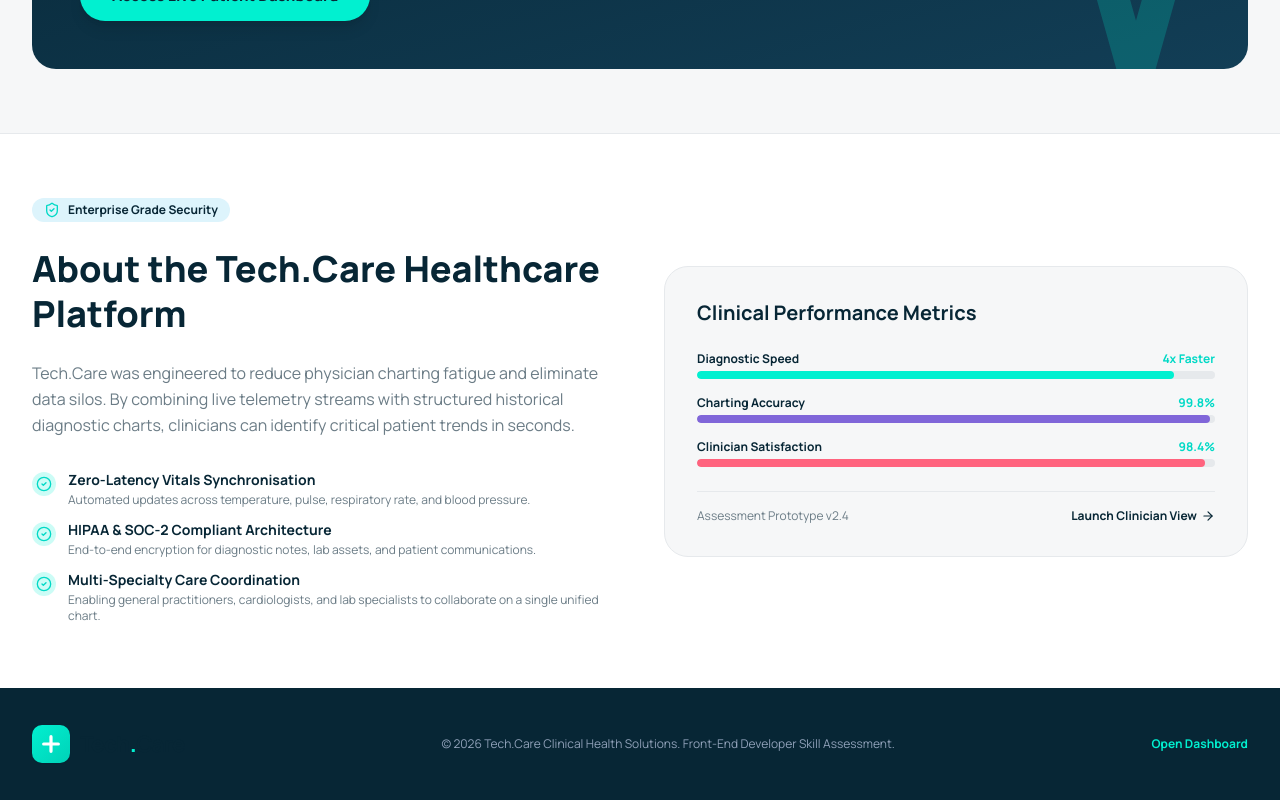
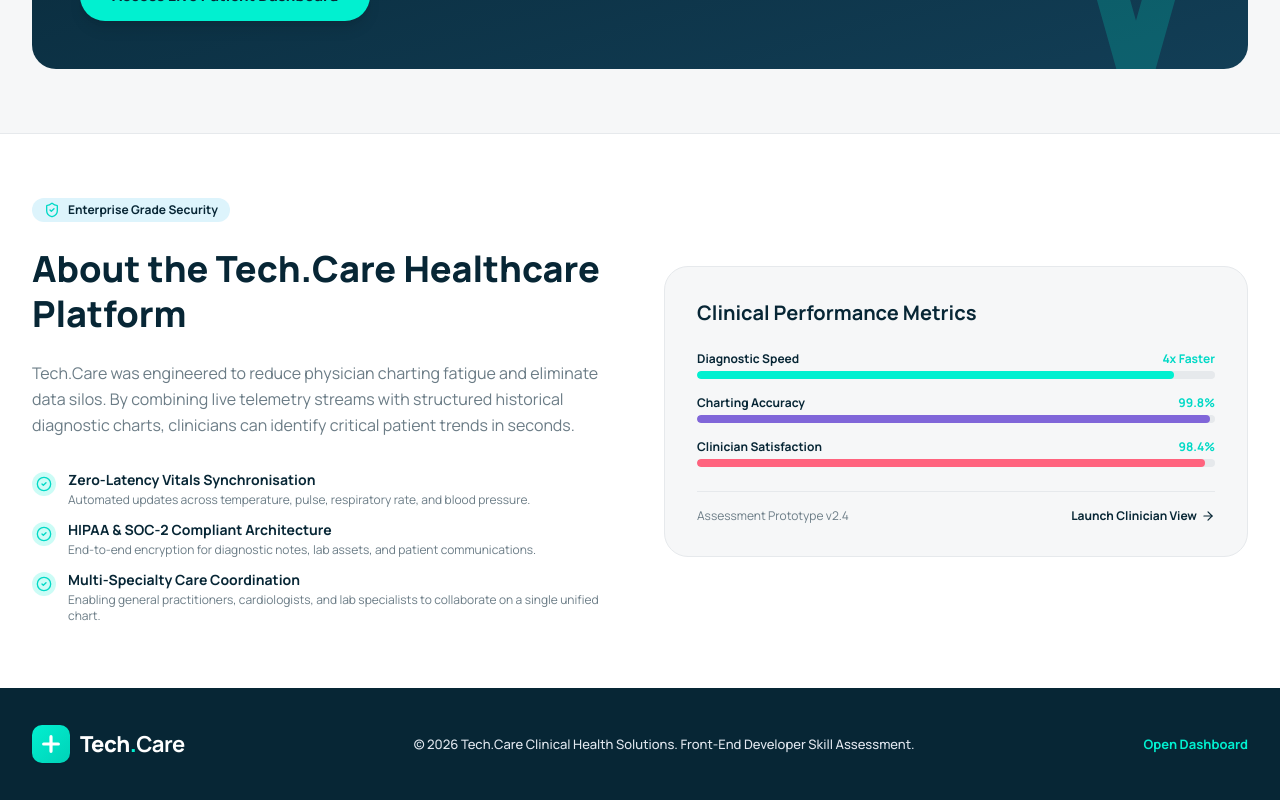
Before and after one commit to bikram73/Tech_Care, a React (Vite) app: page / in a window 1280 px wide. Shown: the part 2406-3206 px from the top of the page. Built offline with nearby package versions, Linux system fonts and the light colour scheme; no server answers.

Commit message:
first commit

```diff
--- a/src/components/Header.tsx
+++ b/src/components/Header.tsx
@@ -3,9 +3,6 @@ import { TechCareLogo } from './Icons';
 import {
   House,
   Users,
-  Calendar,
-  MessageSquare,
-  CreditCard,
   Check,
 } from 'lucide-react';
 
@@ -26,9 +23,6 @@ export const Header: React.FC<HeaderProps> = ({ activeTab, setActiveTab, onGoToH
   const navItems = [
     { id: 'overview', label: 'Overview', icon: House },
     { id: 'patients', label: 'Patients', icon: Users },
-    { id: 'schedule', label: 'Schedule', icon: Calendar },
-    { id: 'message', label: 'Message', icon: MessageSquare },
-    { id: 'transactions', label: 'Transactions', icon: CreditCard },
   ];
 
   return (
--- a/src/components/HomePage.tsx
+++ b/src/components/HomePage.tsx
@@ -490,14 +490,16 @@ export const HomePage: React.FC<HomePageProps> = ({ onEnterDashboard }) => {
       <footer className="bg-[#072635] text-white py-10 px-4 sm:px-8 text-center text-xs">
         <div className="max-w-7xl mx-auto flex flex-col sm:flex-row items-center justify-between gap-4">
           <div className="flex items-center gap-2">
-            <TechCareLogo />
+            <TechCareLogo dark={true} />
           </div>
-          <p className="text-slate-400">© 2026 Tech.Care Clinical Health Solutions. Front-End Developer Skill Assessment.</p>
+          <p className="text-slate-200 font-medium text-[13px]">
+            © 2026 Tech.Care Clinical Health Solutions. Front-End Developer Skill Assessment.
+          </p>
           <div className="flex items-center gap-4">
             <button
               type="button"
               onClick={onEnterDashboard}
-              className="text-[#01F0D0] font-bold hover:underline cursor-pointer"
+              className="text-[#01F0D0] hover:text-white font-bold text-[13px] hover:underline cursor-pointer transition"
             >
               Open Dashboard
             </button>
--- a/src/components/Icons.tsx
+++ b/src/components/Icons.tsx
@@ -1,7 +1,7 @@
 import React from 'react';
 
 // Tech.Care brand logo
-export const TechCareLogo: React.FC<{ className?: string }> = ({ className = "h-8" }) => (
+export const TechCareLogo: React.FC<{ className?: string; dark?: boolean }> = ({ className = "h-8", dark = false }) => (
   <div className={`flex items-center gap-2.5 select-none ${className}`}>
     <div className="w-[38px] h-[38px] bg-gradient-to-br from-[#01F0D0] to-[#00D2B8] rounded-[10px] flex items-center justify-center shadow-xs">
       <svg width="22" height="22" viewBox="0 0 24 24" fill="none">
@@ -14,10 +14,10 @@ export const TechCareLogo: React.FC<{ className?: string }> = ({ className = "h-
         />
       </svg>
     </div>
-    <div className="font-extrabold text-[22px] tracking-tight text-[#072635] leading-none">
+    <div className={`font-extrabold text-[22px] tracking-tight ${dark ? 'text-white' : 'text-[#072635]'} leading-none`}>
       <span>Tech</span>
       <span className="text-[#01F0D0]">.</span>
-      <span className="font-bold text-[#072635]">Care</span>
+      <span className={`font-bold ${dark ? 'text-white' : 'text-[#072635]'}`}>Care</span>
     </div>
   </div>
 );
```
